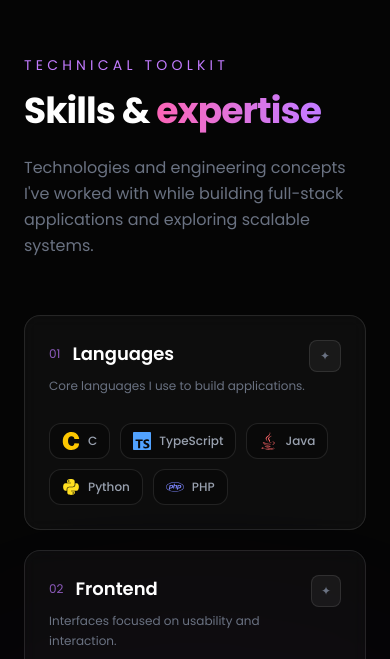
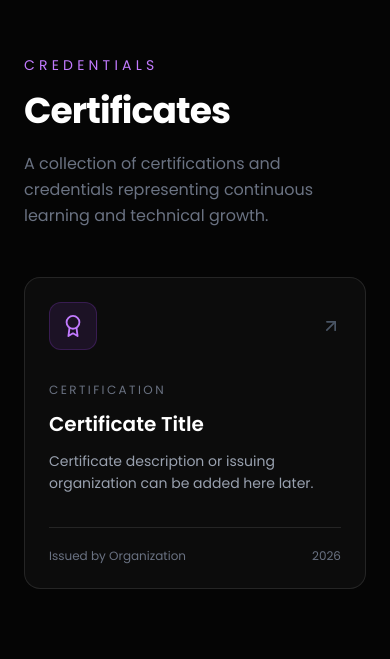
Before and after one commit to devKartikeya/Kartikeya-Mishra, a React (Vite) app: page / in a window 390 px wide. Shown: the part 3045-3704 px from the top of the page. Built offline with nearby package versions, Linux system fonts and the light colour scheme.

Commit message:
Add certificates section to portfolio

```diff
--- /dev/null
+++ b/src/components/Certificates.jsx
@@ -0,0 +1,181 @@
+import React, { useEffect, useRef } from "react";
+import gsap from "gsap";
+import { ScrollTrigger } from "gsap/ScrollTrigger";
+import {
+    FiAward,
+    FiArrowUpRight,
+} from "react-icons/fi";
+
+gsap.registerPlugin(ScrollTrigger);
+
+const Certificates = () => {
+    const sectionRef = useRef(null);
+    const headingRef = useRef(null);
+    const contentRef = useRef(null);
+
+    useEffect(() => {
+        const ctx = gsap.context(() => {
+
+            // --------------------------------
+            // Heading animation
+            // --------------------------------
+            ScrollTrigger.create({
+                trigger: sectionRef.current,
+                start: "top 80%",
+                once: true,
+
+                onEnter: () => {
+                    gsap.fromTo(
+                        headingRef.current,
+                        {
+                            opacity: 0,
+                            y: 30,
+                        },
+                        {
+                            opacity: 1,
+                            y: 0,
+                            duration: 0.8,
+                            ease: "power3.out",
+                        }
+                    );
+                },
+            });
+
+            // --------------------------------
+            // Certificate content animation
+            // --------------------------------
+            ScrollTrigger.create({
+                trigger: contentRef.current,
+                start: "top 82%",
+                once: true,
+
+                onEnter: () => {
+                    const items =
+                        contentRef.current.querySelectorAll(
+                            ".certificate-card"
+                        );
+
+                    gsap.fromTo(
+                        items,
+                        {
+                            opacity: 0,
+                            y: 40,
+                        },
+                        {
+                            opacity: 1,
+                            y: 0,
+                            duration: 0.7,
+                            stagger: 0.12,
+                            ease: "power3.out",
+                        }
+                    );
+                },
+            });
+
+            // --------------------------------
+            // Recalculate after layout settles
+            // --------------------------------
+            requestAnimationFrame(() => {
+                ScrollTrigger.refresh();
+            });
+
+            const refreshTimer = setTimeout(() => {
+                ScrollTrigger.refresh();
+            }, 500);
+
+            return () => {
+                clearTimeout(refreshTimer);
+            };
+        }, sectionRef);
+
+        return () => ctx.revert();
+    }, []);
+
+    return (
+        <section
+            ref={sectionRef}
+            id="certificates"
+            className="px-6 md:px-12 lg:px-20 py-28"
+        >
+            <div className="max-w-7xl mx-auto">
+
+                {/* Heading */}
+                <div
+                    ref={headingRef}
+                    className="flex flex-col md:flex-row md:items-end justify-between gap-5 mb-12"
+                >
+                    <div>
+                        <p className="text-sm uppercase tracking-[0.3em] text-purple-400 mb-4">
+                            Credentials
+                        </p>
+
+                        <h2 className="text-4xl md:text-6xl font-bold tracking-tight">
+                            Certificates
+                        </h2>
+                    </div>
+
+                    <p className="max-w-md text-gray-500 leading-relaxed">
+                        A collection of certifications and credentials
+                        representing continuous learning and technical growth.
+                    </p>
+                </div>
+
+                {/* Certificates */}
+                <div
+                    ref={contentRef}
+                    className="grid grid-cols-1 md:grid-cols-2 lg:grid-cols-3 gap-6"
+                >
+
+                    {/* Certificate Card */}
+                    <article className="certificate-card group h-full rounded-2xl border border-white/10 bg-white/[0.03] p-6 hover:border-white/20 transition-all duration-500">
+
+                        {/* Icon */}
+                        <div className="flex items-center justify-between mb-8">
+                            <div className="w-12 h-12 rounded-xl flex items-center justify-center bg-purple-500/10 border border-purple-500/20">
+                                <FiAward
+                                    size={22}
+                                    className="text-purple-400"
+                                />
+                            </div>
+
+                            <FiArrowUpRight
+                                className="text-gray-600 group-hover:text-white transition-colors"
+                                size={20}
+                            />
+                        </div>
+
+                        {/* Certificate Info */}
+                        <div>
+                            <p className="text-xs uppercase tracking-[0.2em] text-gray-500 mb-3">
+                                Certification
+                            </p>
+
+                            <h3 className="text-xl font-semibold text-white">
+                                Certificate Title
+                            </h3>
+
+                            <p className="mt-3 text-sm text-gray-400 leading-relaxed">
+                                Certificate description or issuing organization
+                                can be added here later.
+                            </p>
+                        </div>
+
+                        {/* Footer */}
+                        <div className="flex items-center justify-between mt-8 pt-5 border-t border-white/10">
+                            <span className="text-xs text-gray-500">
+                                Issued by Organization
+                            </span>
+
+                            <span className="text-xs text-gray-500">
+                                2026
+                            </span>
+                        </div>
+                    </article>
+
+                </div>
+            </div>
+        </section>
+    );
+};
+
+export default Certificates;
--- a/src/components/Navbar.jsx
+++ b/src/components/Navbar.jsx
@@ -1,4 +1,4 @@
-import React, { useEffect, useState } from "react";
+import { useEffect, useState } from "react";
 import gsap from "gsap";
 import { FiMenu, FiX, FiDownload } from "react-icons/fi";
 
@@ -6,6 +6,7 @@ const links = [
     { name: "Home", href: "#home" },
     { name: "About", href: "#about" },
     { name: "Projects", href: "#projects" },
+    { name: "Certificates", href: "#certificates" },
     { name: "Skills", href: "#skills" },
     { name: "Contact", href: "#contact" },
 ];
--- a/src/components/Projects.jsx
+++ b/src/components/Projects.jsx
@@ -1,11 +1,7 @@
 import React, { useEffect, useRef } from "react";
 import gsap from "gsap";
 import { ScrollTrigger } from "gsap/ScrollTrigger";
-import {
-    FiExternalLink,
-    FiGithub,
-    FiArrowUpRight,
-} from "react-icons/fi";
+import { FiExternalLink, FiGithub, FiArrowUpRight, } from "react-icons/fi";
 import { Swiper, SwiperSlide } from "swiper/react";
 import { Navigation } from "swiper/modules";
 
--- a/src/pages/Home.jsx
+++ b/src/pages/Home.jsx
@@ -9,6 +9,7 @@ import Projects from "../components/Projects";
 import Skills from "../components/Skills";
 import Contact from "../components/Contact";
 import Footer from "../components/Footer";
+import Certificates from "../components/Certificates";
 
 gsap.registerPlugin(ScrollTrigger);
 
@@ -202,6 +203,7 @@ const Home = () => {
 
                 <About />
                 <Projects />
+                <Certificates />
                 <Skills />
                 <Contact />
             </main>
```
Also changed, not shown: src/components/Skills.jsx (+6 -35 lines).
